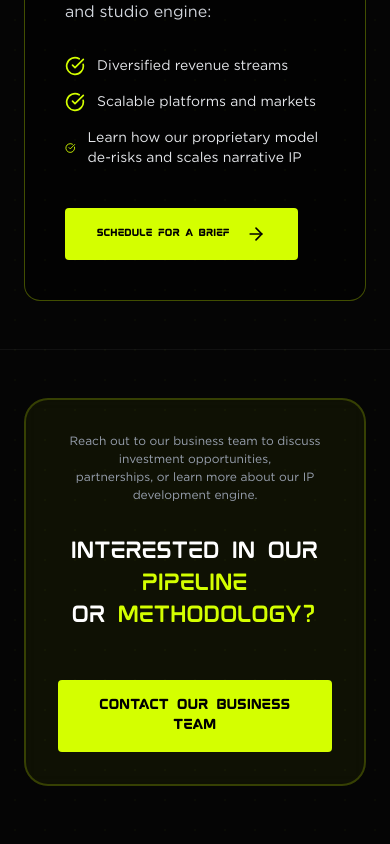
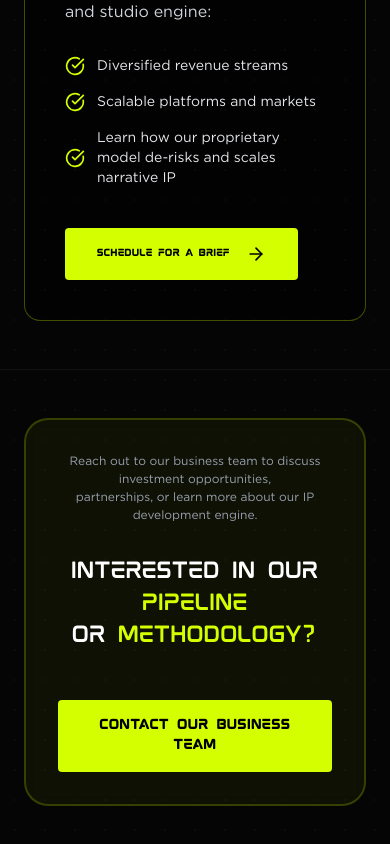
Before and after one commit to mahmud886/spore-frontend-v2, a Next.js app: page /partnerships in a window 390 px wide. Shown: the part 4675-5519 px from the top of the page. Built offline with nearby package versions, Linux system fonts and the light colour scheme; no server answers.

Commit message:
icon font size fixed on mobile responsive

```diff
--- a/src/app/components/parnetships/PartnerInWorldBuilding.jsx
+++ b/src/app/components/parnetships/PartnerInWorldBuilding.jsx
@@ -20,15 +20,15 @@ export const PartnerInWorldBuilding = () => {
             </p>
             <ul className="space-y-4 mb-10">
               <li className="flex items-center gap-3 text-sm text-gray-200">
-                <CheckCircle className="w-5 h-5 text-primary" />
+                <CheckCircle className="w-5 h-5 text-primary shrink-0" />
                 Diversified revenue streams
               </li>
               <li className="flex items-center gap-3 text-sm text-gray-200">
-                <CheckCircle className="w-5 h-5 text-primary" />
+                <CheckCircle className="w-5 h-5 text-primary shrink-0" />
                 Scalable platforms and markets
               </li>
               <li className="flex items-center gap-3 text-sm text-gray-200">
-                <CheckCircle className="w-5 h-5 text-primary" />
+                <CheckCircle className="w-5 h-5 text-primary shrink-0" />
                 Learn how our proprietary model de-risks and scales narrative IP
               </li>
             </ul>
```
